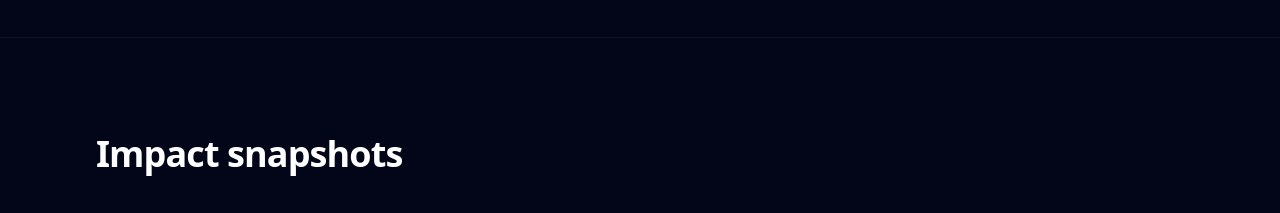
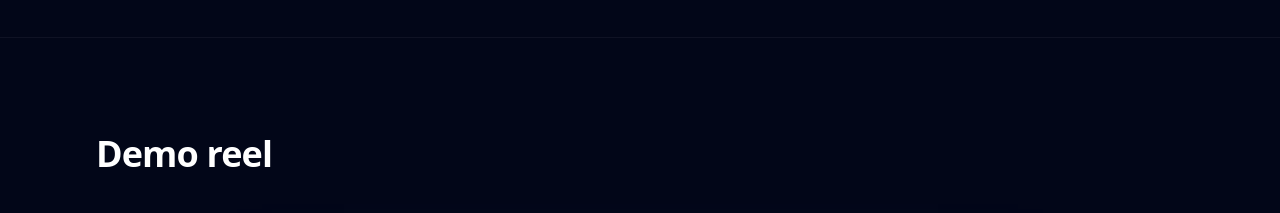
Before and after one commit to iReaching/grad-portfolio, a React (Vite) app: page / in a window 1280 px wide. Shown: the part 1080-1293 px from the top of the page. Built offline with nearby package versions, Linux system fonts and the light colour scheme; grey boxes are pictures that could not be loaded.

Commit message:
demoreel

```diff
--- a/src/App.tsx
+++ b/src/App.tsx
@@ -71,6 +71,7 @@ export default function App() {
       <Navbar />
       <main className="flex-1">
         <HeroSection />
+        <DemoReelSection />
         <HighlightsSection />
         <ExperienceSection />
         <ProjectsSection />
@@ -130,6 +131,23 @@ function HeroSection() {
         </div>
       </div>
     </section>
+  )
+}
+
+function DemoReelSection() {
+  return (
+    <Section id="demo-reel" title="Demo reel">
+      <div className="relative mx-auto max-w-4xl overflow-hidden rounded-3xl border border-white/10 bg-slate-900/50 shadow-[0_30px_70px_-45px_rgba(56,189,248,0.45)]">
+        <video
+          className="w-full h-auto aspect-video outline-none"
+          controls
+          preload="metadata"
+        >
+          <source src={`${import.meta.env.BASE_URL}demoreel.mp4`} type="video/mp4" />
+          Your browser does not support the video tag.
+        </video>
+      </div>
+    </Section>
   )
 }
 
```
Also changed, not shown: 1 other file (tests, documents, lock files or other folders).
